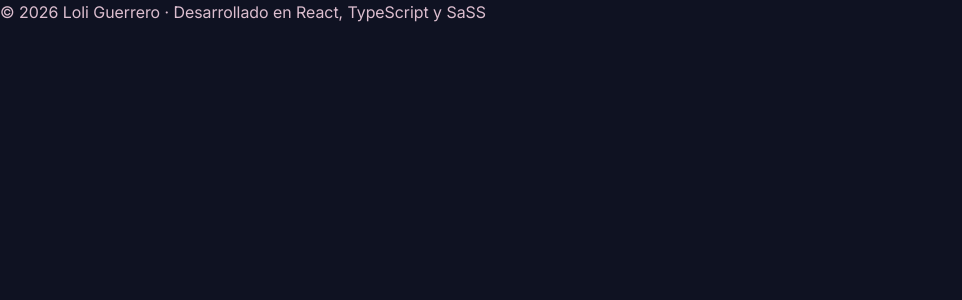
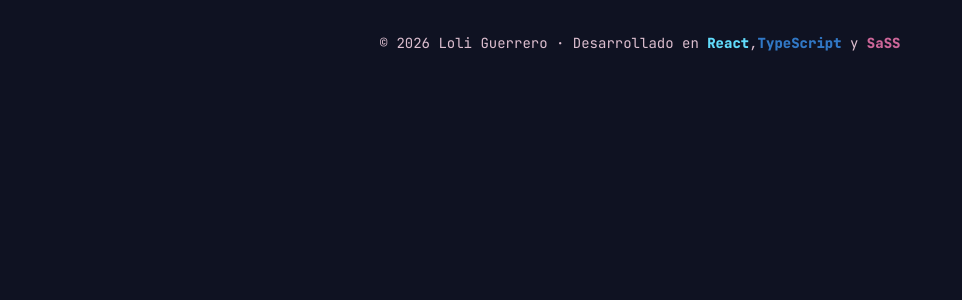
Before and after one commit to loli-digital/my-portfolio-2.0, a React (Vite) app: page / in a window 1280 px wide. Shown: the top 300 px of the page, without its empty margins (0-962 px from the left). Built offline with nearby package versions, Linux system fonts and the light colour scheme.

Commit message:
💄 style: Refactor Footer component for consistent class naming and improved structure

```diff
--- a/src/components/Footer/Footer.tsx
+++ b/src/components/Footer/Footer.tsx
@@ -2,12 +2,15 @@ import "./Footer.scss";
 
 export function Footer() {
   return (
-    <footer className="footer__container">
-      <p>
+    <footer className="footer">
+      <p className="footer__text">
         &copy; <span>{new Date().getFullYear()}</span> Loli Guerrero ·
-        Desarrollado en <span className="footer__container--react">React</span>,{" "}
-        <span className="footer__container--typescript">TypeScript</span> y{" "}
-        <span className="footer__container--sass">SaSS</span>
+        Desarrollado en{" "}
+        <span className="footer__tech footer__tech--react">React</span>,
+        <span className="footer__tech footer__tech--typescript">
+          TypeScript
+        </span>{" "}
+        y <span className="footer__tech footer__tech--sass">SaSS</span>
       </p>
     </footer>
   );
```
